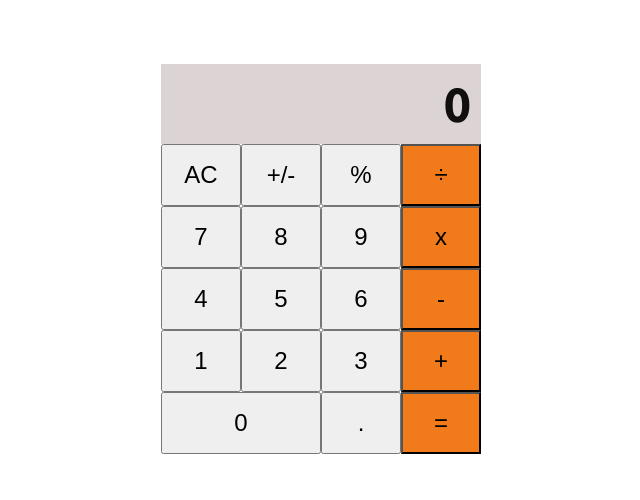
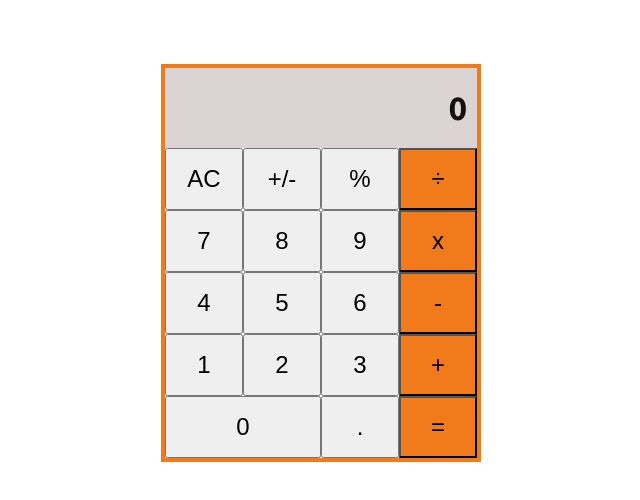
Before and after one commit to Metaverse-Nabeel/Math-Magicians, a React (Create React App) app: page / in a window 1280 px wide. Shown: the top 500 px of the page, without its empty margins (319-959 px from the left). Built offline with nearby package versions, Linux system fonts and the light colour scheme.

Commit message:
Add logic to calculator with arithematic operations

```diff
--- a/package.json
+++ b/package.json
@@ -6,6 +6,7 @@
     "@testing-library/jest-dom": "^5.16.5",
     "@testing-library/react": "^13.4.0",
     "@testing-library/user-event": "^13.5.0",
+    "big.js": "^6.2.1",
     "react": "^18.2.0",
     "react-dom": "^18.2.0",
     "react-scripts": "5.0.1",
--- a/public/index.html
+++ b/public/index.html
@@ -9,7 +9,6 @@
       name="description"
       content="Web site created using create-react-app"
     />
-    <link rel="manifest" href="%PUBLIC_URL%/manifest.json" />
     <title>Math Magicians</title>
   </head>
   <body>
--- a/src/App.css
+++ b/src/App.css
@@ -13,9 +13,10 @@
 
 /* Calculator Body */
 .calculatorBody {
-  width: 20em;
+  width: 25vw;
   display: flex;
   flex-direction: column;
+  border: 4px solid #f17b1b;
 }
 
 /* Calculator Buttons Component */
@@ -26,7 +27,7 @@
   background-color: #dcd4d4;
   padding: 10px;
   height: 5rem;
-  font-size: 3rem;
+  font-size: 2rem;
   font-weight: 700;
   color: rgb(18, 15, 15);
 }
@@ -40,7 +41,7 @@
 .calcBtns {
   font-size: 1.5rem;
   font-weight: 500;
-  width: 5rem;
+  width: 25%;
   padding: 15px;
 }
 
@@ -58,5 +59,5 @@
 }
 
 .calcZero {
-  width: 10rem;
+  width: 50%;
 }
--- a/src/App.js
+++ b/src/App.js
@@ -1,10 +1,10 @@
 import './App.css';
-import Calculator from './components/Calculator';
+import CalculatorBody from './components/CalculatorBody';
 
 function App() {
   return (
     <div className="app">
-      <Calculator />
+      <CalculatorBody />
     </div>
   );
 }
--- a/src/components/Calculator.js
+++ b/src/components/Calculator.js
@@ -1,10 +1,55 @@
+// eslint-disable-next-line import/no-extraneous-dependencies
+import PropTypes from 'prop-types';
 import React from 'react';
-import CalculatorBtns from './CalculatorBtns';
 
-export default function Calculator() {
+const Calculator = (props) => {
+  const { calcState, handleClick } = props;
   return (
-    <div className="calculatorBody">
-      <CalculatorBtns />
-    </div>
+    <>
+      <div className="calcResult">
+        {calcState.result}
+        {calcState.function}
+        {calcState.next}
+      </div>
+      <div className="calcKeypad">
+        <div>
+          <button type="button" className="calcBtns" onClick={handleClick}>AC</button>
+          <button type="button" className="calcBtns" onClick={handleClick}>+/-</button>
+          <button type="button" className="calcBtns" onClick={handleClick}>%</button>
+          <button type="button" className="calcBtns calcFunc" onClick={handleClick}>÷</button>
+        </div>
+        <div>
+          <button type="button" className="calcBtns" onClick={handleClick}>7</button>
+          <button type="button" className="calcBtns" onClick={handleClick}>8</button>
+          <button type="button" className="calcBtns" onClick={handleClick}>9</button>
+          <button type="button" className="calcBtns calcFunc" onClick={handleClick}>x</button>
+        </div>
+        <div>
+          <button type="button" className="calcBtns" onClick={handleClick}>4</button>
+          <button type="button" className="calcBtns" onClick={handleClick}>5</button>
+          <button type="button" className="calcBtns" onClick={handleClick}>6</button>
+          <button type="button" className="calcBtns calcFunc" onClick={handleClick}>-</button>
+        </div>
+        <div>
+          <button type="button" className="calcBtns" onClick={handleClick}>1</button>
+          <button type="button" className="calcBtns" onClick={handleClick}>2</button>
+          <button type="button" className="calcBtns" onClick={handleClick}>3</button>
+          <button type="button" className="calcBtns calcFunc" onClick={handleClick}>+</button>
+        </div>
+        <div>
+          <button type="button" className="calcBtns calcZero" onClick={handleClick}>0</button>
+          <button type="button" className="calcBtns" onClick={handleClick}>.</button>
+          <button type="button" className="calcBtns calcFunc" onClick={handleClick}>=</button>
+        </div>
+      </div>
+    </>
   );
-}
+};
+
+Calculator.propTypes = {
+  // eslint-disable-next-line react/forbid-prop-types
+  calcState: PropTypes.object.isRequired,
+  handleClick: PropTypes.func.isRequired,
+};
+
+export default Calculator;
--- /dev/null
+++ b/src/components/CalculatorBody.js
@@ -0,0 +1,16 @@
+import React, { useState } from 'react';
+import Calculator from './Calculator';
+import calculate from '../logic/calculate';
+
+const CalculatorBody = () => {
+  const [calcState, setCalcState] = useState({ result: 0, next: null, function: null });
+  const handleClick = (e) => {
+    setCalcState((currentCalcState) => calculate(currentCalcState, e.target.textContent));
+  };
+  return (
+    <div className="calculatorBody">
+      <Calculator calcState={calcState} handleClick={handleClick} />
+    </div>
+  );
+};
+export default CalculatorBody;
--- a/src/components/CalculatorBtns.js
+++ /dev/null
@@ -1,40 +0,0 @@
-import React from 'react';
-
-export default function CalculatorBtns() {
-  return (
-    <>
-      <div className="calcResult">0</div>
-      <div className="calcKeypad">
-        <div>
-          <button type="button" className="calcBtns">AC</button>
-          <button type="button" className="calcBtns">+/-</button>
-          <button type="button" className="calcBtns">%</button>
-          <button type="button" className="calcBtns calcFunc">÷</button>
-        </div>
-        <div>
-          <button type="button" className="calcBtns">7</button>
-          <button type="button" className="calcBtns">8</button>
-          <button type="button" className="calcBtns">9</button>
-          <button type="button" className="calcBtns calcFunc">x</button>
-        </div>
-        <div>
-          <button type="button" className="calcBtns">4</button>
-          <button type="button" className="calcBtns">5</button>
-          <button type="button" className="calcBtns">6</button>
-          <button type="button" className="calcBtns calcFunc">-</button>
-        </div>
-        <div>
-          <button type="button" className="calcBtns">1</button>
-          <button type="button" className="calcBtns">2</button>
-          <button type="button" className="calcBtns">3</button>
-          <button type="button" className="calcBtns calcFunc">+</button>
-        </div>
-        <div>
-          <button type="button" className="calcBtns calcZero">0</button>
-          <button type="button" className="calcBtns">.</button>
-          <button type="button" className="calcBtns calcFunc"> =</button>
-        </div>
-      </div>
-    </>
-  );
-}
--- /dev/null
+++ b/src/logic/calculate.js
@@ -0,0 +1,101 @@
+import operate from './operate';
+
+const isNumber = (item) => !/[^0-9]/.test(item);
+
+const calculate = (obj, clickedBtn) => {
+  if (clickedBtn === 'AC') {
+    return {
+      result: 0,
+      next: null,
+      function: null,
+    };
+  }
+  if (isNumber(clickedBtn)) {
+    if (clickedBtn === '0' && obj.next === '0') {
+      return {
+        result: 0,
+        next: null,
+        function: null,
+      };
+    }
+    if (obj.function) {
+      if (obj.next && obj.next !== '0') {
+        return { ...obj, next: obj.next + clickedBtn };
+      }
+      return { ...obj, next: clickedBtn };
+    }
+    if (obj.next && obj.next !== '0') {
+      return {
+        next: obj.next + clickedBtn,
+        result: 0,
+      };
+    }
+    return {
+      next: clickedBtn,
+      result: 0,
+    };
+  }
+  if (clickedBtn === '.') {
+    if (obj.next) {
+      if (obj.next.includes('.')) {
+        return { ...obj };
+      }
+      return { ...obj, next: `${obj.next}.` };
+    }
+    if (obj.function) {
+      return { ...obj, next: '0.' };
+    }
+    if (obj.result) {
+      if (obj.result.includes('.')) {
+        return {};
+      }
+      return { ...obj, next: `${obj.result}.` };
+    }
+    return { ...obj, next: '0.' };
+  }
+  if (clickedBtn === '=') {
+    if (obj.next && obj.function) {
+      return {
+        result: operate(obj.result, obj.next, obj.function),
+        next: null,
+        function: null,
+      };
+    }
+    return {};
+  }
+  if (clickedBtn === '+/-') {
+    if (obj.next) {
+      return { ...obj, next: (-1 * parseFloat(obj.next)).toString() };
+    }
+    if (obj.result) {
+      return { ...obj, result: (-1 * parseFloat(obj.result)).toString() };
+    }
+    return {};
+  }
+  if (!obj.next && obj.result && !obj.function) {
+    return { ...obj, function: clickedBtn };
+  }
+  if (obj.function) {
+    if (obj.result && !obj.next) {
+      return { ...obj, function: clickedBtn };
+    }
+    if (!obj.result) {
+      return { result: 0, function: clickedBtn };
+    }
+    return {
+      result: operate(obj.result, obj.next, obj.function),
+      next: null,
+      function: clickedBtn,
+    };
+  }
+  if (!obj.next) {
+    return { function: clickedBtn };
+  }
+  return {
+    result: obj.next,
+    next: null,
+    function: clickedBtn,
+  };
+};
+
+export default calculate;
--- /dev/null
+++ b/src/logic/operate.js
@@ -0,0 +1,33 @@
+// eslint-disable-next-line import/no-extraneous-dependencies
+import Big from 'big.js';
+
+const operate = (firstNumber, secondNumber, funct) => {
+  const first = Big(firstNumber);
+  const second = Big(secondNumber);
+  if (funct === '+') {
+    return first.plus(second).toString();
+  }
+  if (funct === '-') {
+    return first.minus(second).toString();
+  }
+  if (funct === 'x') {
+    return first.times(second).toString();
+  }
+  if (funct === '÷') {
+    try {
+      return first.div(second).toString();
+    } catch (error) {
+      return 'Division by 0 is not allowed';
+    }
+  }
+  if (funct === '%') {
+    try {
+      return first.mod(second).toString();
+    } catch (error) {
+      return 'Modulus not possible as division by 0';
+    }
+  }
+  return true;
+};
+
+export default operate;
```
Also changed, not shown: public/manifest.json (deleted), 2 other files (tests, documents, lock files or other folders).
